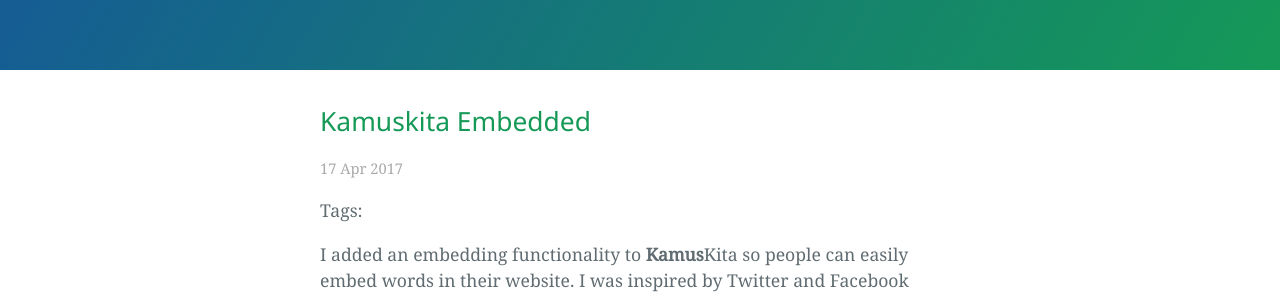
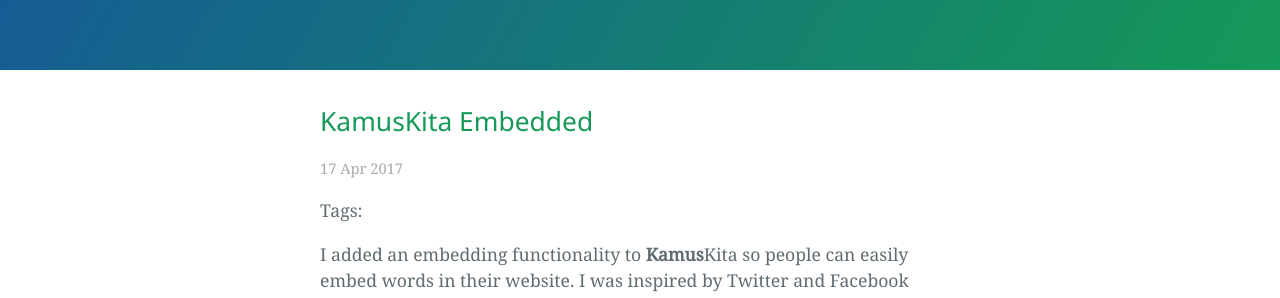
Before and after one commit to hudadiaz/myblog, a Jekyll site: the page built from _posts/2017-04-17-kamuskita-embedded.md, in a window 1280 px wide. Shown: the part 194-492 px from the top of the page. Built offline with Jekyll 4.4.1, drawn with Linux system fonts in a browser that asks for light colours; our own code applies the rules of GitHub Pages for plain Markdown files; comment, search, counter and statistics services are not loaded; part of the change alters nothing that is shown.

```diff
--- a/_posts/2017-04-17-kamuskita-embedded.md
+++ b/_posts/2017-04-17-kamuskita-embedded.md
@@ -1,3 +1,8 @@
+---
+layout: post
+title: KamusKita Embedded
+---
+
 I added an embedding functionality to **Kamus**Kita so people can easily embed words in their website. I was inspired by Twitter and Facebook embedding functionality. It makes it convinient to directly present the word to your readers without having them to go to **Kamus**Kita themselves. As an example, the following is an embed taken from **Kamus**Kita:
 
 <iframe src='https://kamuskita.my/w/donedakwah/def/40/embed' width='500' height='307.8' style='border:none;overflow:hidden' scrolling='no' frameborder='0' allowTransparency='true'></iframe>
```
